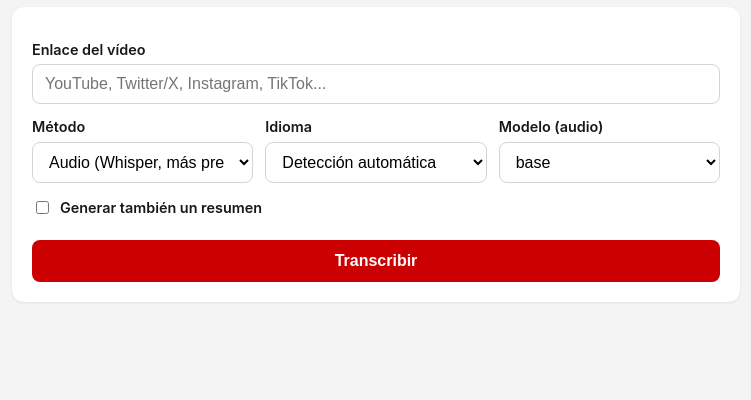
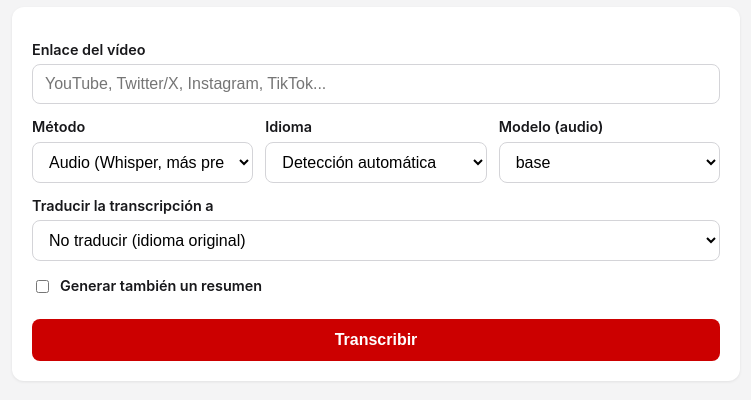
Before and after one commit to paucasero-creator/transcripcion-de-videos, a Flask app: page / in a window 1280 px wide. Shown: the part 165-565 px from the top of the page, without its empty margins (264-1015 px from the left). Run offline with Flask 3, Linux system fonts and the light colour scheme.

Commit message:
Añadir traducción de la transcripción a otro idioma con Claude
Co-Authored-By: Claude Opus 4.8 <noreply@anthropic.com>
Claude-Session: https://claude.ai/code/session_01SRB6pP4737z2za1HBqFAUX

```diff
--- a/app.py
+++ b/app.py
@@ -39,9 +39,10 @@ def api_transcribir():
     idioma = (datos.get("idioma") or "").strip() or None
     modelo = datos.get("modelo") or "base"
     resumen = bool(datos.get("resumen"))
+    traducir_a = (datos.get("traducir_a") or "").strip() or None
 
     if not url:
-        return jsonify({"error": "Introduce un enlace de YouTube."}), 400
+        return jsonify({"error": "Introduce un enlace de vídeo."}), 400
 
     try:
         transcripcion = core.transcribir(
@@ -52,9 +53,18 @@ def api_transcribir():
 
     respuesta = {"transcripcion": transcripcion}
 
+    # Traducción opcional al idioma elegido (texto sobre el que se resume).
+    texto_base = transcripcion
+    if traducir_a:
+        try:
+            respuesta["traduccion"] = core.traducir(transcripcion, traducir_a)
+            texto_base = respuesta["traduccion"]
+        except RuntimeError as e:
+            respuesta["aviso_traduccion"] = str(e)
+
     if resumen:
         try:
-            respuesta["resumen"] = core.generar_resumen(transcripcion)
+            respuesta["resumen"] = core.generar_resumen(texto_base)
         except RuntimeError as e:
             respuesta["aviso_resumen"] = str(e)
 
--- a/core.py
+++ b/core.py
@@ -254,6 +254,52 @@ def generar_resumen(texto: str) -> str:
     return "\n".join(partes).strip()
 
 
+# Nombres legibles de idioma para el prompt de traducción.
+NOMBRES_IDIOMA = {
+    "es": "español", "en": "inglés", "fr": "francés", "de": "alemán",
+    "it": "italiano", "pt": "portugués", "ca": "catalán", "gl": "gallego",
+    "eu": "euskera", "zh": "chino", "ja": "japonés", "ru": "ruso",
+    "ar": "árabe",
+}
+
+
+def traducir(texto: str, idioma_destino: str) -> str:
+    """Traduce la transcripción al idioma indicado usando Claude."""
+    try:
+        import anthropic
+    except ImportError:
+        raise RuntimeError(
+            "Falta la librería 'anthropic'. Instálala con: pip install anthropic"
+        )
+
+    api_key = os.environ.get("ANTHROPIC_API_KEY")
+    if not api_key:
+        raise RuntimeError(
+            "Para traducir define la variable de entorno ANTHROPIC_API_KEY."
+        )
+
+    nombre = NOMBRES_IDIOMA.get(idioma_destino, idioma_destino)
+    client = anthropic.Anthropic(api_key=api_key)
+
+    prompt = (
+        f"Traduce el siguiente texto al {nombre}. Devuelve únicamente la "
+        "traducción, sin comentarios ni notas, respetando el sentido y el tono "
+        "original. Si el texto ya está en ese idioma, devuélvelo tal cual.\n\n"
+        f"Texto:\n{texto}"
+    )
+
+    with client.messages.stream(
+        model=MODELO_CLAUDE,
+        max_tokens=8000,
+        thinking={"type": "adaptive"},
+        messages=[{"role": "user", "content": prompt}],
+    ) as stream:
+        mensaje = stream.get_final_message()
+
+    partes = [bloque.text for bloque in mensaje.content if bloque.type == "text"]
+    return "\n".join(partes).strip()
+
+
 def transcribir(url: str, metodo: str = "audio", idioma: str | None = None,
                 modelo: str = "base") -> str:
     """Función de alto nivel: transcribe un vídeo con el método indicado.
--- a/templates/index.html
+++ b/templates/index.html
@@ -84,9 +84,21 @@
         </div>
       </div>
 
+      <label for="traducir">Traducir la transcripción a</label>
+      <select id="traducir">
+        <option value="">No traducir (idioma original)</option>
+        <option value="es">Español</option>
+        <option value="en">Inglés</option>
+        <option value="fr">Francés</option>
+        <option value="de">Alemán</option>
+        <option value="it">Italiano</option>
+        <option value="pt">Portugués</option>
+        <option value="ca">Catalán</option>
+      </select>
+
       <label class="check"><input type="checkbox" id="resumen"> Generar también un resumen</label>
       {% if not hay_api_key %}
-      <div class="aviso">⚠️ El resumen necesita configurar ANTHROPIC_API_KEY en el servidor.</div>
+      <div class="aviso">⚠️ La traducción y el resumen necesitan configurar ANTHROPIC_API_KEY.</div>
       {% endif %}
 
       <button id="btn" onclick="transcribir()">Transcribir</button>
@@ -99,10 +111,15 @@
         <h3>📌 Resumen</h3>
         <div class="resultado" id="resumen-texto"></div>
       </div>
+      <div id="traduccion-box" class="oculto" style="margin-top:16px;">
+        <h3>🌐 Traducción</h3>
+        <div class="resultado" id="traduccion-texto"></div>
+        <button class="copiar" onclick="copiar('traduccion-texto')">Copiar traducción</button>
+      </div>
       <div id="transcripcion-box" class="oculto" style="margin-top:16px;">
-        <h3>📝 Transcripción</h3>
+        <h3>📝 Transcripción (original)</h3>
         <div class="resultado" id="transcripcion-texto"></div>
-        <button class="copiar" onclick="copiar()">Copiar transcripción</button>
+        <button class="copiar" onclick="copiar('transcripcion-texto')">Copiar transcripción</button>
       </div>
     </div>
   </div>
@@ -132,6 +149,7 @@
             metodo,
             idioma: document.getElementById('idioma').value,
             modelo: document.getElementById('modelo').value,
+            traducir_a: document.getElementById('traducir').value,
             resumen
           })
         });
@@ -149,10 +167,12 @@
       const tarjeta = document.getElementById('tarjeta-resultado');
       const errorBox = document.getElementById('error-box');
       const resumenBox = document.getElementById('resumen-box');
+      const tradBox = document.getElementById('traduccion-box');
       const transBox = document.getElementById('transcripcion-box');
       tarjeta.classList.remove('oculto');
       errorBox.classList.add('oculto');
       resumenBox.classList.add('oculto');
+      tradBox.classList.add('oculto');
       transBox.classList.add('oculto');
 
       if (!ok || datos.error) {
@@ -169,12 +189,20 @@
         resumenBox.classList.remove('oculto');
       }
 
+      if (datos.traduccion) {
+        document.getElementById('traduccion-texto').textContent = datos.traduccion;
+        tradBox.classList.remove('oculto');
+      } else if (datos.aviso_traduccion) {
+        document.getElementById('traduccion-texto').textContent = '⚠️ ' + datos.aviso_traduccion;
+        tradBox.classList.remove('oculto');
+      }
+
       document.getElementById('transcripcion-texto').textContent = datos.transcripcion;
       transBox.classList.remove('oculto');
     }
 
-    function copiar() {
-      const texto = document.getElementById('transcripcion-texto').textContent;
+    function copiar(id) {
+      const texto = document.getElementById(id || 'transcripcion-texto').textContent;
       navigator.clipboard.writeText(texto).then(() => {
         alert('Transcripción copiada al portapapeles.');
       });
```
